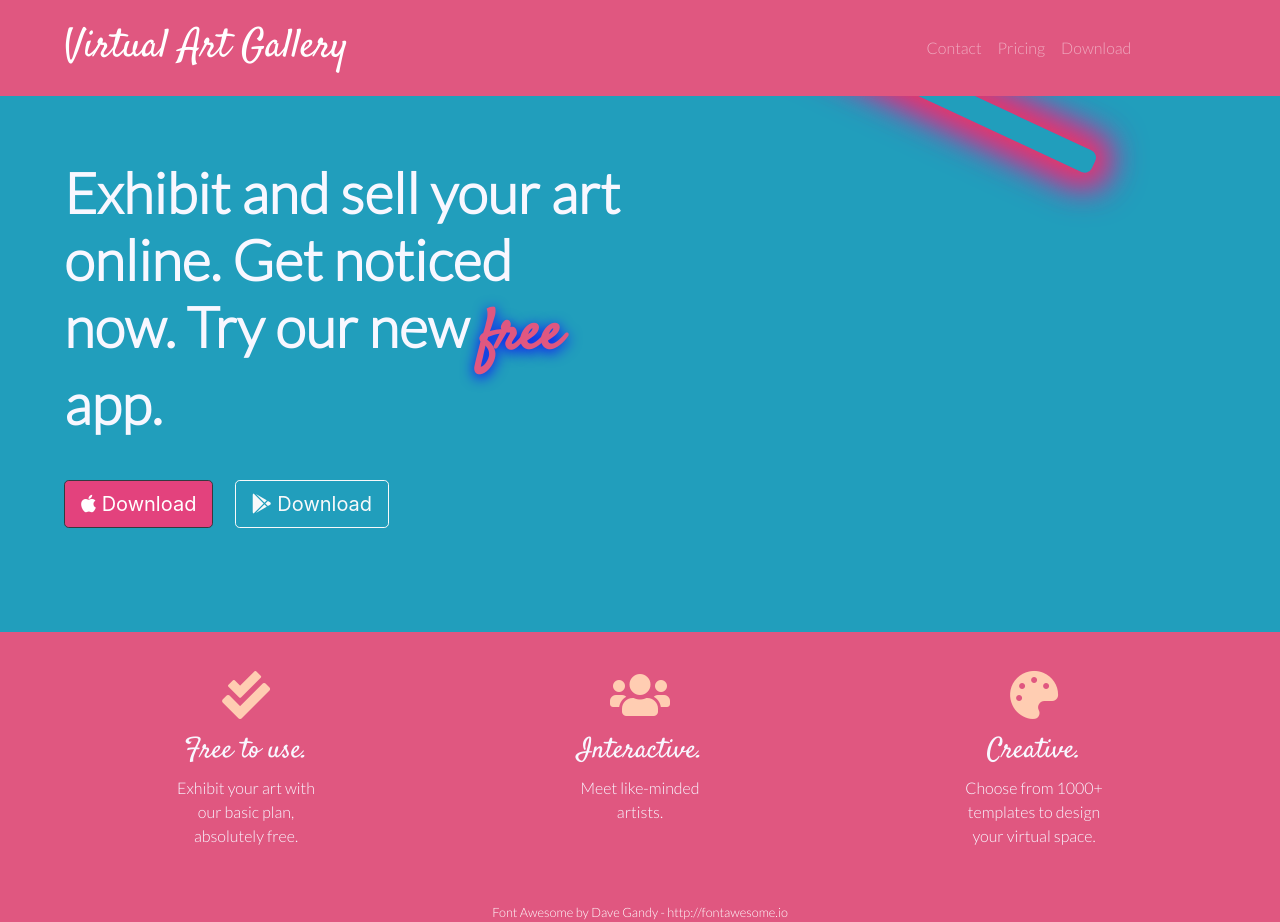
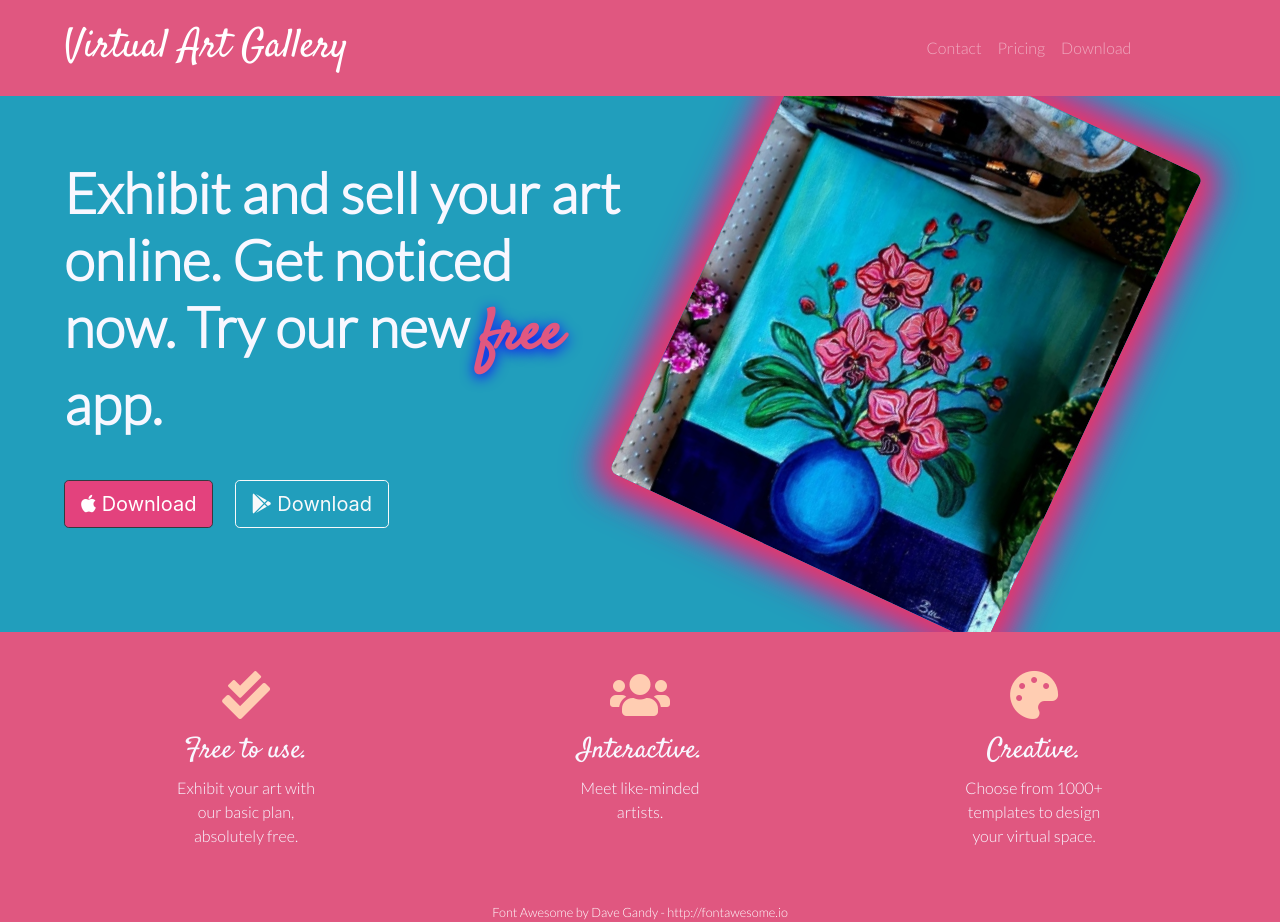
Before and after one commit to ioanart31xd/A-Website-Interface-1, a plain HTML site: page index.html in a window 1280 px wide. Drawn offline with nearby package versions, Linux system fonts and the light colour scheme.

Commit message:
Update index.html

```diff
--- a/index.html
+++ b/index.html
@@ -81,7 +81,7 @@
         <div class="col-lg-6 picture-div">
           <img
             class="title-image"
-            src="images/painting-image.jpeg"
+            src="painting-image.jpeg"
             alt="flower-painting"
           />
         </div>
```
